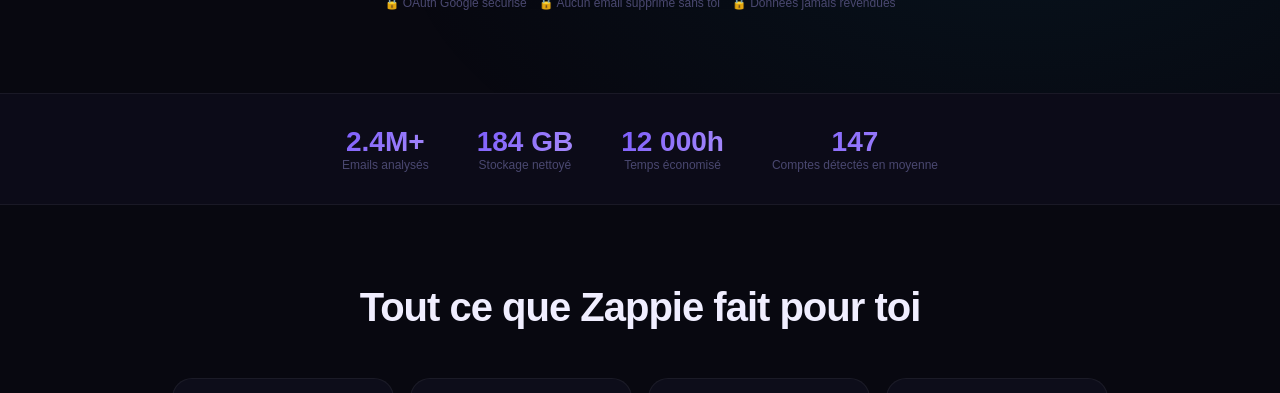
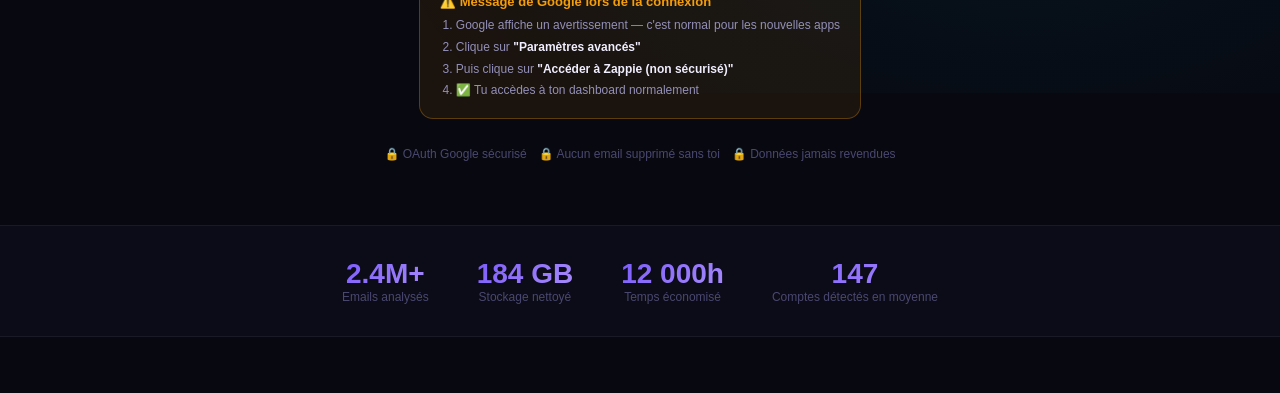
Before and after one commit to Zappiev1/Zappie, a website: page public/index.html in a window 1280 px wide. Shown: the part 707-1100 px from the top of the page. Drawn offline with Linux system fonts and the light colour scheme; a web font is replaced by a local one.

Commit message:
avertissement Google OAuth

```diff
--- a/public/index.html
+++ b/public/index.html
@@ -41,6 +41,10 @@
 .btn-google{display:inline-flex;align-items:center;gap:10px;background:#fff;color:#1a1a1a;border:none;border-radius:14px;padding:15px 32px;font-family:'Cabinet Grotesk',sans-serif;font-size:16px;font-weight:700;cursor:pointer;text-decoration:none;transition:all 0.2s;box-shadow:0 4px 20px rgba(0,0,0,0.3);}
 .btn-google:hover{transform:translateY(-2px);box-shadow:0 8px 32px rgba(0,0,0,0.4);}
 .btn-google svg{width:20px;height:20px;}
+
+.google-warning{background:rgba(245,158,11,0.08);border:1px solid rgba(245,158,11,0.3);border-radius:14px;padding:1rem 1.25rem;max-width:480px;margin-bottom:1rem;text-align:left;}
+.google-warning-title{font-size:13px;font-weight:700;color:var(--amber,#f59e0b);margin-bottom:6px;display:flex;align-items:center;gap:6px;}
+.google-warning-steps{font-size:12px;color:#9490b8;line-height:1.8;margin:0;padding-left:16px;}
 .trust-badges{display:flex;gap:12px;flex-wrap:wrap;justify-content:center;}
 .trust-badge{display:flex;align-items:center;gap:5px;font-size:12px;color:var(--text3);}
 
@@ -106,6 +110,15 @@
       <svg viewBox="0 0 24 24"><path d="M22.56 12.25c0-.78-.07-1.53-.2-2.25H12v4.26h5.92c-.26 1.37-1.04 2.53-2.21 3.31v2.77h3.57c2.08-1.92 3.28-4.74 3.28-8.09z" fill="#4285F4"/><path d="M12 23c2.97 0 5.46-.98 7.28-2.66l-3.57-2.77c-.98.66-2.23 1.06-3.71 1.06-2.86 0-5.29-1.93-6.16-4.53H2.18v2.84C3.99 20.53 7.7 23 12 23z" fill="#34A853"/><path d="M5.84 14.09c-.22-.66-.35-1.36-.35-2.09s.13-1.43.35-2.09V7.07H2.18C1.43 8.55 1 10.22 1 12s.43 3.45 1.18 4.93l3.66-2.84z" fill="#FBBC05"/><path d="M12 5.38c1.62 0 3.06.56 4.21 1.64l3.15-3.15C17.45 2.09 14.97 1 12 1 7.7 1 3.99 3.47 2.18 7.07l3.66 2.84c.87-2.6 3.3-4.53 6.16-4.53z" fill="#EA4335"/></svg>
       Continuer avec Google — Gratuit
     </a>
+    <div class="google-warning">
+      <div class="google-warning-title">⚠️ Message de Google lors de la connexion</div>
+      <ol class="google-warning-steps">
+        <li>Google affiche un avertissement — c'est normal pour les nouvelles apps</li>
+        <li>Clique sur <strong style="color:#f0eeff">"Paramètres avancés"</strong></li>
+        <li>Puis clique sur <strong style="color:#f0eeff">"Accéder à Zappie (non sécurisé)"</strong></li>
+        <li>✅ Tu accèdes à ton dashboard normalement</li>
+      </ol>
+    </div>
     <div class="trust-badges">
       <div class="trust-badge">🔒 OAuth Google sécurisé</div>
       <div class="trust-badge">🔒 Aucun email supprimé sans toi</div>
```
